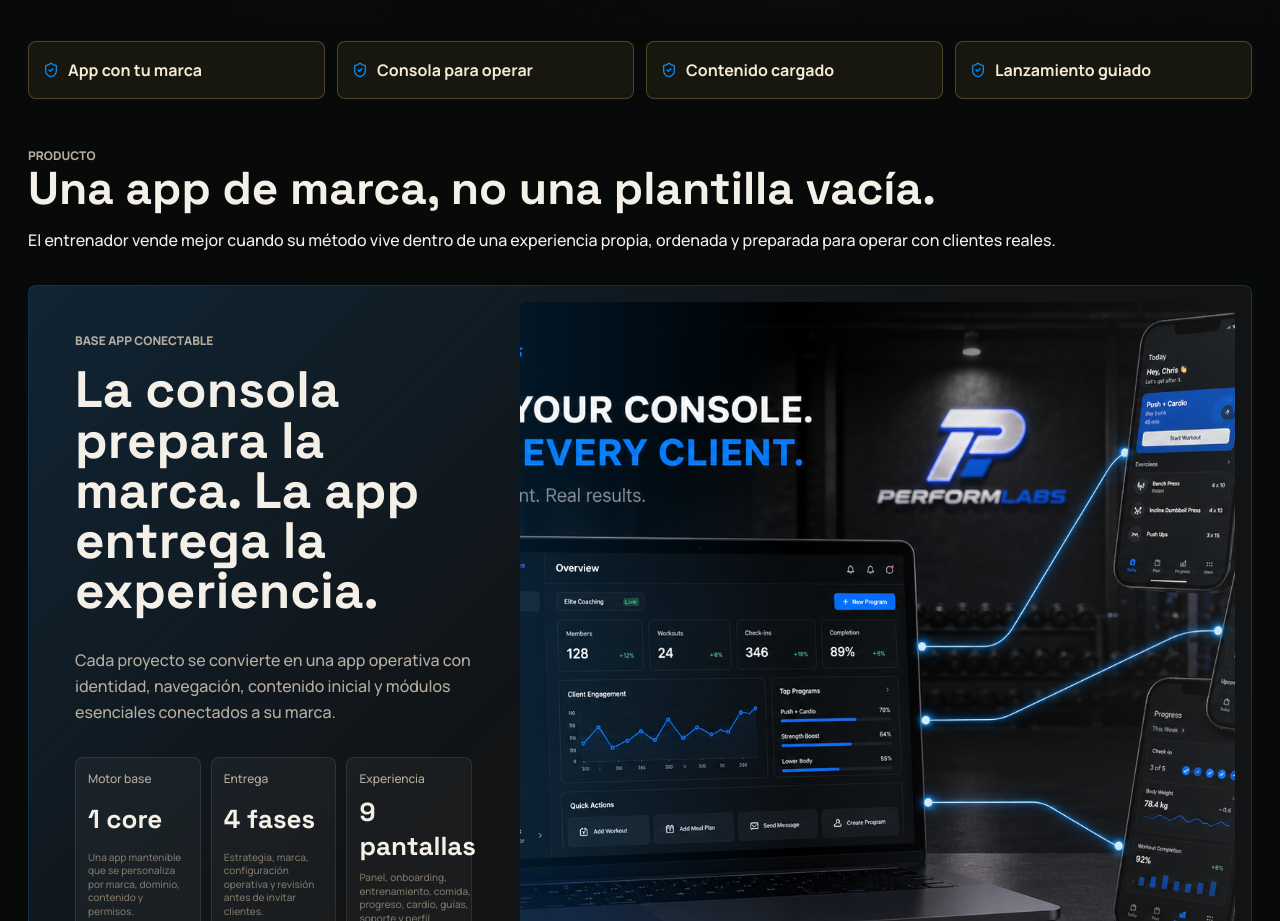
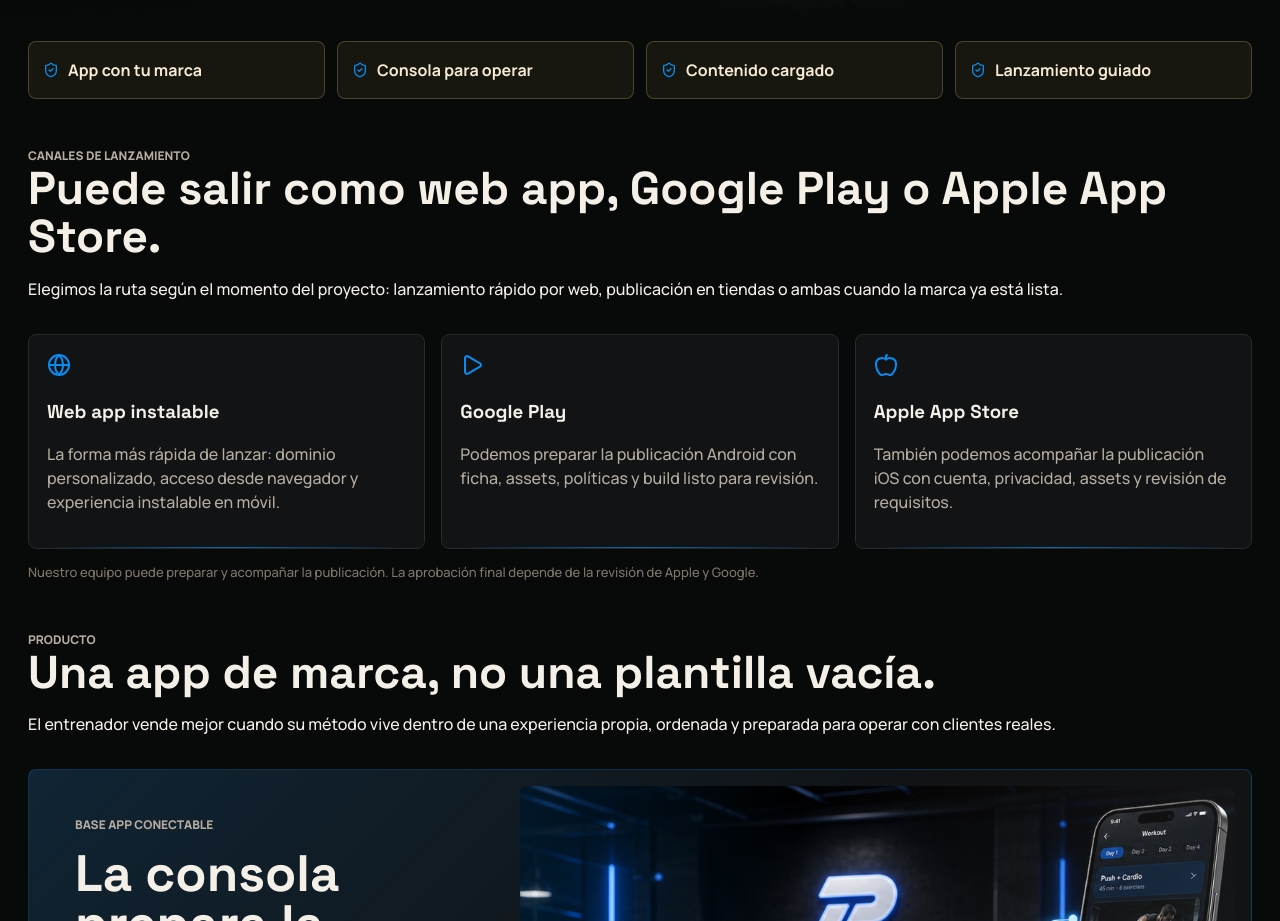
Before and after one commit to rubengomezesp-tech/PerformLabs, a Next.js app: page / in a window 1280 px wide. Shown: the part 1160-2081 px from the top of the page. Built offline with nearby package versions, Linux system fonts and the light colour scheme.

Commit message:
Refine landing visuals and store launch options

```diff
--- a/app/globals.css
+++ b/app/globals.css
@@ -656,6 +656,13 @@
   color: var(--gold);
 }
 
+.storeNote {
+  margin: 14px 0 0;
+  color: var(--soft);
+  font-size: 13px;
+  line-height: 1.5;
+}
+
 .landingSection > .sectionHeader {
   max-width: 980px;
 }
--- a/app/page.tsx
+++ b/app/page.tsx
@@ -1,5 +1,6 @@
 import Link from "next/link";
 import {
+  Apple,
   ArrowRight,
   BadgeCheck,
   BarChart3,
@@ -12,7 +13,7 @@
   Mail,
   MessageCircle,
   Palette,
-  Rocket,
+  Play,
   Send,
   ShieldCheck,
   Smartphone,
@@ -40,6 +41,24 @@
   "Consola para operar",
   "Contenido cargado",
   "Lanzamiento guiado",
+];
+
+const launchChannels = [
+  {
+    title: "Web app instalable",
+    text: "La forma más rápida de lanzar: dominio personalizado, acceso desde navegador y experiencia instalable en móvil.",
+    icon: Globe,
+  },
+  {
+    title: "Google Play",
+    text: "Podemos preparar la publicación Android con ficha, assets, políticas y build listo para revisión.",
+    icon: Play,
+  },
+  {
+    title: "Apple App Store",
+    text: "También podemos acompañar la publicación iOS con cuenta, privacidad, assets y revisión de requisitos.",
+    icon: Apple,
+  },
 ];
 
 const growthPillars = [
@@ -177,6 +196,36 @@
               {signal}
             </span>
           ))}
+        </MotionReveal>
+      </section>
+
+      <section className="landingSection">
+        <MotionReveal>
+          <div className="sectionHeader">
+            <div>
+              <span className="eyebrow">Canales de lanzamiento</span>
+              <h2>Puede salir como web app, Google Play o Apple App Store.</h2>
+              <p>
+                Elegimos la ruta según el momento del proyecto: lanzamiento rápido
+                por web, publicación en tiendas o ambas cuando la marca ya está lista.
+              </p>
+            </div>
+          </div>
+          <div className="grid">
+            {launchChannels.map((channel) => {
+              const Icon = channel.icon;
+              return (
+                <article className="card span4 motionCard" key={channel.title}>
+                  <Icon color="var(--gold)" />
+                  <h3>{channel.title}</h3>
+                  <p>{channel.text}</p>
+                </article>
+              );
+            })}
+          </div>
+          <p className="storeNote">
+            Nuestro equipo puede preparar y acompañar la publicación. La aprobación final depende de la revisión de Apple y Google.
+          </p>
         </MotionReveal>
       </section>
 
--- a/components/brand-orbit.tsx
+++ b/components/brand-orbit.tsx
@@ -4,19 +4,6 @@
 import { Canvas, useFrame } from "@react-three/fiber";
 import { useRef } from "react";
 import * as THREE from "three";
-
-function AppPlane({ position, rotation, scale = 1 }: {
-  position: [number, number, number];
-  rotation: [number, number, number];
-  scale?: number;
-}) {
-  return (
-    <mesh position={position} rotation={rotation} scale={scale}>
-      <boxGeometry args={[1.05, 1.8, 0.055]} />
-      <meshStandardMaterial color="#071019" metalness={0.7} roughness={0.22} />
-    </mesh>
-  );
-}
 
 function CoreMark() {
   const group = useRef<THREE.Group>(null);
@@ -45,9 +32,6 @@
           </mesh>
         </group>
       </Float>
-      <AppPlane position={[-2.2, -0.35, -0.9]} rotation={[0.18, 0.45, 0.18]} scale={0.9} />
-      <AppPlane position={[2.15, -0.1, -0.75]} rotation={[0.08, -0.48, -0.12]} scale={0.95} />
-      <AppPlane position={[1.25, 1.34, -1.05]} rotation={[0.16, -0.36, -0.2]} scale={0.62} />
     </group>
   );
 }
```
Also changed, not shown: public/brand/performlabs-console-sync.png.
